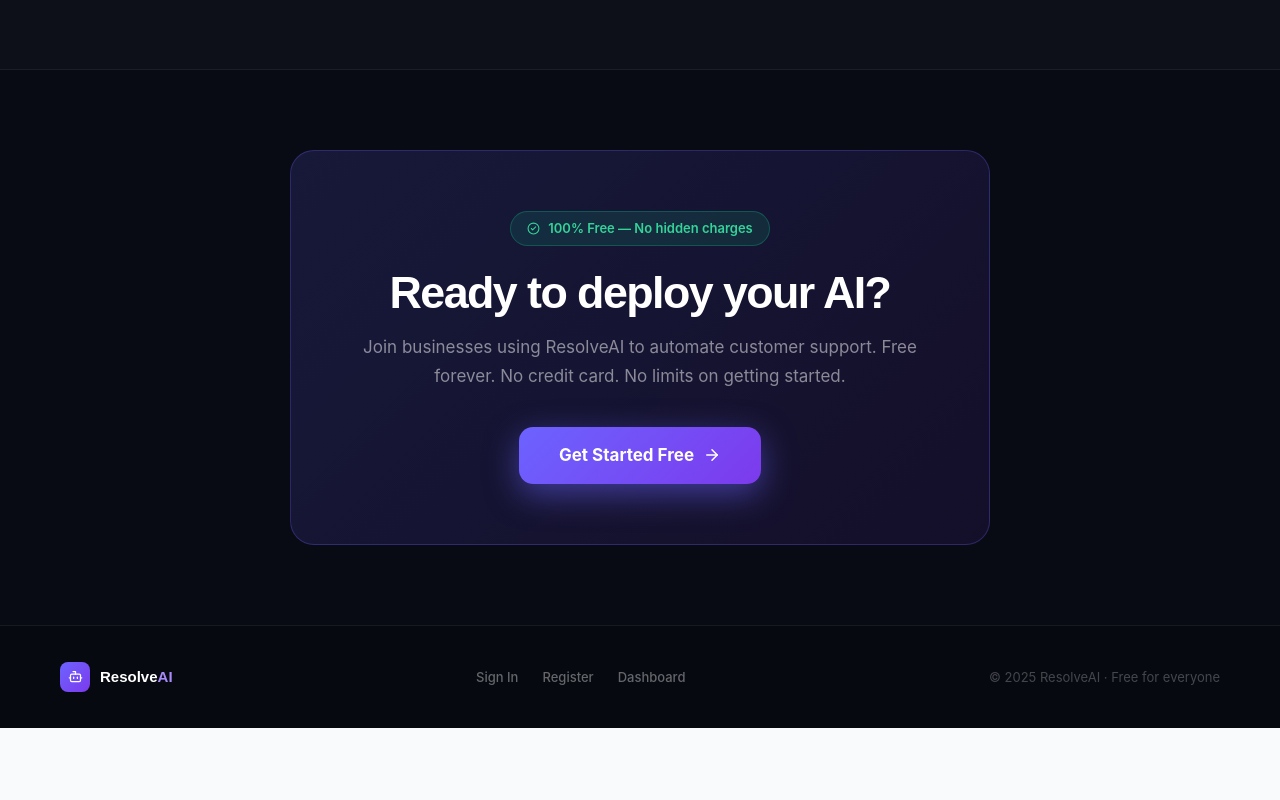
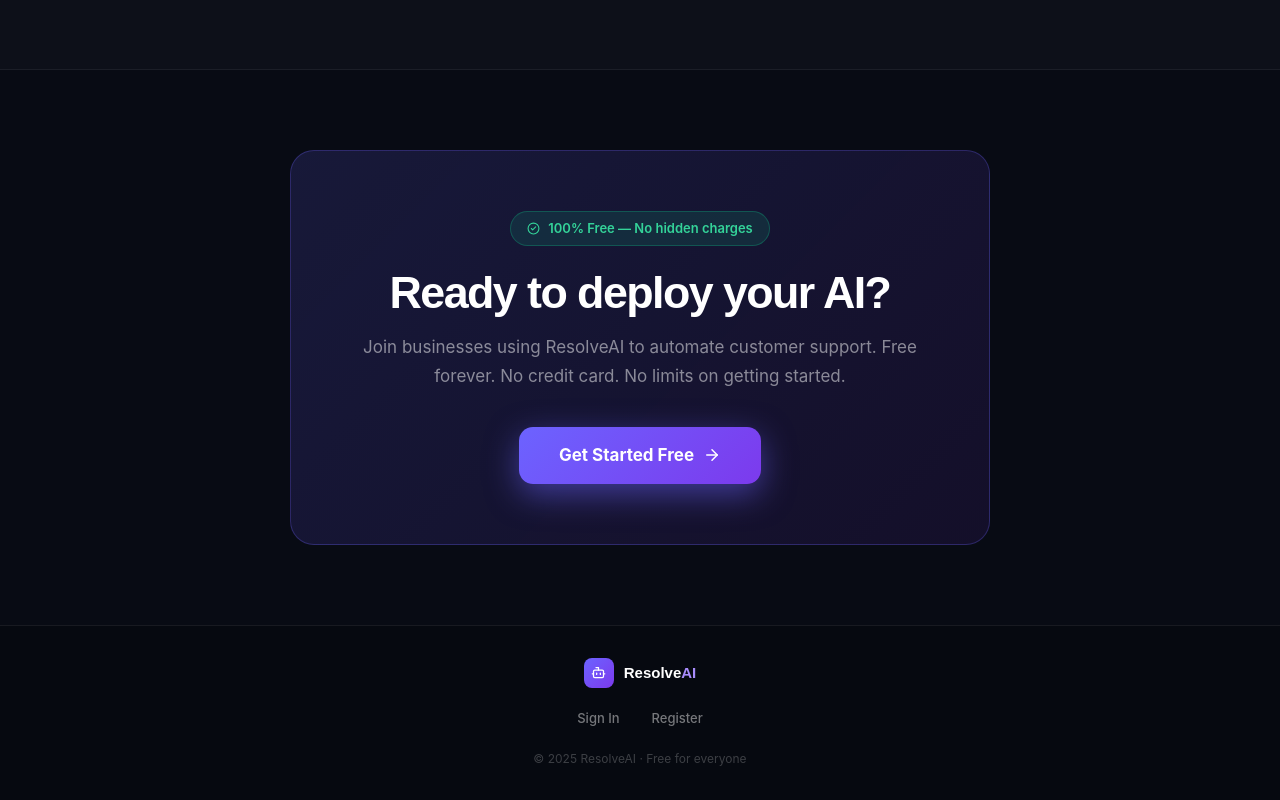
Before and after one commit to LakshayR-ai/Resolve-AI, a React (Vite) app in the folder frontend/: page / in a window 1280 px wide. Shown: the part 2378-3178 px from the top of the page. Before the commit the page ends 3106 px from the top, so only its background shows below. Built offline with nearby package versions, Linux system fonts and the light colour scheme.

Commit message:
fix: center-align footer — logo, links, copyright stacked vertically

```diff
--- a/frontend/src/pages/Landing.jsx
+++ b/frontend/src/pages/Landing.jsx
@@ -290,10 +290,12 @@
       </section>
 
       {/* ── FOOTER ── */}
-      <footer style={{ borderTop:'1px solid rgba(255,255,255,0.07)', padding:'36px 24px',
+      <footer style={{ borderTop:'1px solid rgba(255,255,255,0.07)', padding:'32px 24px',
         width:'100%', background:'rgba(0,0,0,0.2)' }}>
         <div style={{ maxWidth:1160, margin:'0 auto', display:'flex',
-          justifyContent:'space-between', alignItems:'center', flexWrap:'wrap', gap:16 }}>
+          flexDirection:'column', alignItems:'center', gap:20 }}>
+
+          {/* Logo */}
           <div style={{ display:'flex', alignItems:'center', gap:10 }}>
             <div style={{ width:30, height:30, borderRadius:8,
               background:'linear-gradient(135deg,#6C63FF,#7C3AED)',
@@ -305,15 +307,19 @@
               Resolve<span style={{ color:'#A78BFA' }}>AI</span>
             </span>
           </div>
-          <div style={{ display:'flex', gap:24 }}>
-            {[['Sign In','/login'],['Register','/register'],['Dashboard','/dashboard']].map(([l,u]) => (
-              <Link key={l} to={u} style={{ fontSize:13, color:'rgba(255,255,255,0.38)',
+
+          {/* Links */}
+          <div style={{ display:'flex', alignItems:'center', gap:32 }}>
+            {[['Sign In','/login'],['Register','/register']].map(([l,u]) => (
+              <Link key={l} to={u} style={{ fontSize:13, color:'rgba(255,255,255,0.45)',
                 textDecoration:'none', fontWeight:500, transition:'color .15s' }}
-                onMouseEnter={e=>e.currentTarget.style.color='rgba(255,255,255,0.7)'}
-                onMouseLeave={e=>e.currentTarget.style.color='rgba(255,255,255,0.38)'}>{l}</Link>
+                onMouseEnter={e=>e.currentTarget.style.color='rgba(255,255,255,0.8)'}
+                onMouseLeave={e=>e.currentTarget.style.color='rgba(255,255,255,0.45)'}>{l}</Link>
             ))}
           </div>
-          <p style={{ fontSize:13, color:'rgba(255,255,255,0.25)', margin:0 }}>
+
+          {/* Copyright */}
+          <p style={{ fontSize:12, color:'rgba(255,255,255,0.22)', margin:0 }}>
             © 2025 ResolveAI · Free for everyone
           </p>
         </div>
```
